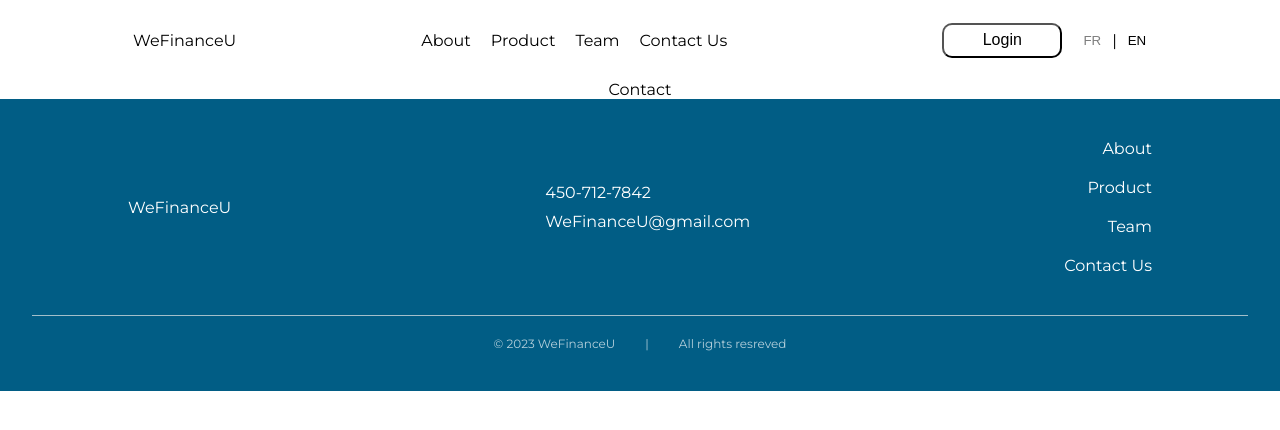
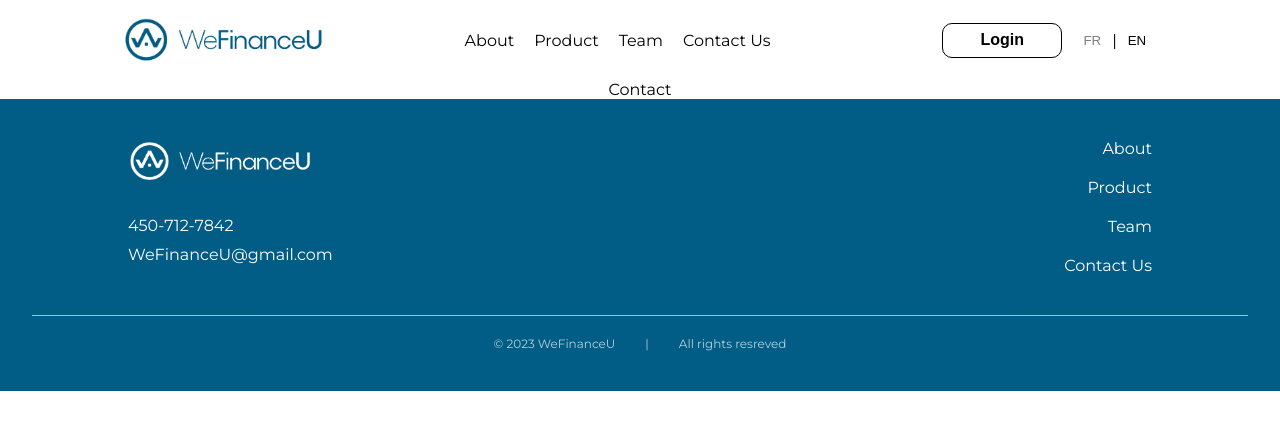
Before and after one commit to GabGo51/wefinanceu, a React (Create React App) app: page /contact in a window 1280 px wide. Shown: the top 430 px of the page. Built offline with nearby package versions, Linux system fonts and the light colour scheme.

Commit message:
added logo header and footer

```diff
--- a/src/Globalstyles.js
+++ b/src/Globalstyles.js
@@ -85,6 +85,7 @@ export default createGlobalStyle`
 
   .login-button{
     cursor: pointer;
+    font-weight: 600;
     transition: 300ms;
     background-color: transparent;
     color: black;
@@ -95,14 +96,17 @@ export default createGlobalStyle`
     display: flex;
     align-items: center;
     justify-content: center;
+    border: 1px solid black;
     .arrow{
       margin-left: 10px;
       transition: 300ms;
     }
 
     &:hover{
-      background-color: black;
-      color: white;
+
+      border: 1px solid #015d85;
+      color: #015d85;
+      scale: 1.05;
     }
   }
 
--- a/src/components/Footer.js
+++ b/src/components/Footer.js
@@ -2,6 +2,7 @@ import React from "react";
 import styled from "styled-components";
 import { useNavigate } from "react-router-dom";
 
+import whiteLogo from '../img/whiteLogo.PNG'
 const Footer = () => {
   const navigate = useNavigate();
   const handleNavigate = (page) => {
@@ -15,11 +16,14 @@ const Footer = () => {
   return (
     <Container>
       <div className="wrapper">
-        <p onClick={() => handleNavigate("/")}>WeFinanceU</p>
+        <div>
+          <img onClick={() => handleNavigate("/")} src={whiteLogo}/>
         <ul className="contact-ul">
           <li>450-712-7842</li>
           <li>WeFinanceU@gmail.com</li>
         </ul>
+        </div>
+
         <ul>
           <li onClick={() => handleNavigate("/about")}>About</li>
           <li onClick={() => handleNavigate("/product")}>Product</li>
@@ -43,18 +47,23 @@ const Container = styled.footer`
   align-items: center;
   justify-content: center;
 
-  p{
-    cursor: pointer;
-  }
+
 
   .wrapper {
+    img{
+      width:clamp(150px ,20% ,250px);
+      cursor: pointer;
+      margin-bottom: 20px;
+
+
+    }
     ul{
       li{
         cursor: pointer;
         transition: 300ms;
         text-align: end;
         margin: 20px 0;
-
+        width: 100px;
         &:hover{
           transform: translateX(5%);
         }
@@ -65,6 +74,7 @@ const Container = styled.footer`
         text-align: start;
         margin:  10px 0;
         transition: 500ms;
+        width: 200px;
 
 
       }
--- a/src/components/Header.js
+++ b/src/components/Header.js
@@ -5,7 +5,7 @@ import { useContext } from "react";
 import { AnimatePresence, motion } from "framer-motion";
 import { useNavigate } from "react-router-dom";
 import building from '../img/building.webp'
-
+import blueLogo from '../img/blueLogo.PNG'
 const Header = () => {
   const { open, lang, setLang, setOpen } = useContext(SettingContext);
 
@@ -87,7 +87,7 @@ const Header = () => {
             exit={{ height: 0, opacity: 0 }}
           >
             <div className="wrapper">
-              <p onClick={() => handleNavigate("/")}>WeFinanceU</p>
+              <img src={blueLogo} onClick={() => handleNavigate("/")}/>
               <ul>
                 <li onClick={() => handleNavigate("/about")}>About</li>
                 <li onClick={() => handleNavigate("/product")}>Product</li>
@@ -150,12 +150,15 @@ const DesktopHeader = styled(motion.header)`
   padding: 20px 0px;
   z-index: 100;
 
-  p{
-    cursor: pointer;
+  img{
+    width:clamp(150px ,20% ,200px);
+      cursor: pointer;
+      margin-left: -10px;
   }
 
   .wrapper {
     display: flex;
+    align-items: center;
   }
   ul {
     display: flex;
--- a/src/components/Home/Hero.js
+++ b/src/components/Home/Hero.js
@@ -15,7 +15,7 @@ const Hero = () => {
             agflahjbflablfablzn v.z,nm gzkjgjkhzgjkhz{" "}
           </motion.p>
           <motion.button initial={{x:-50, opacity:0}} animate={{x:0, opacity:1}} transition={{duration:1, delay:0.7}} className="login-button">
-            <p>Login</p>
+            Try it for free!
 
           </motion.button>
         </div>
@@ -49,6 +49,7 @@ const Container = styled.div`
 
       button {
         margin: 40px 0;
+        padding:20px 0;
       }
     }
 
```
Also changed, not shown: src/img/blueLogo.PNG (added), src/img/whiteLogo.PNG (added).
